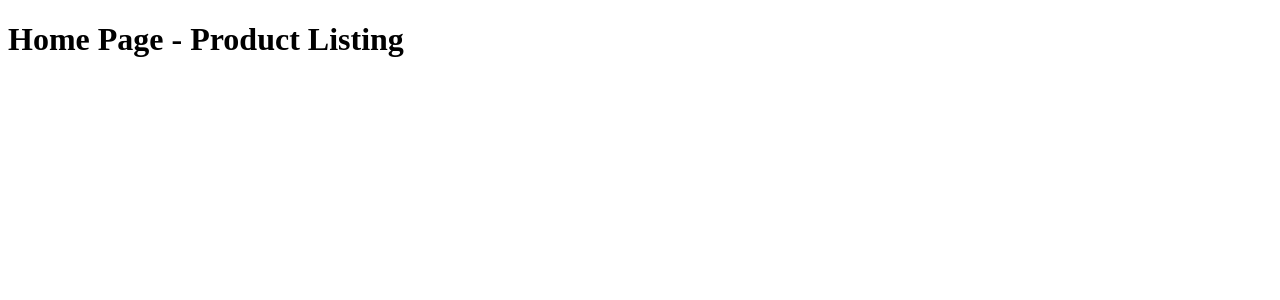
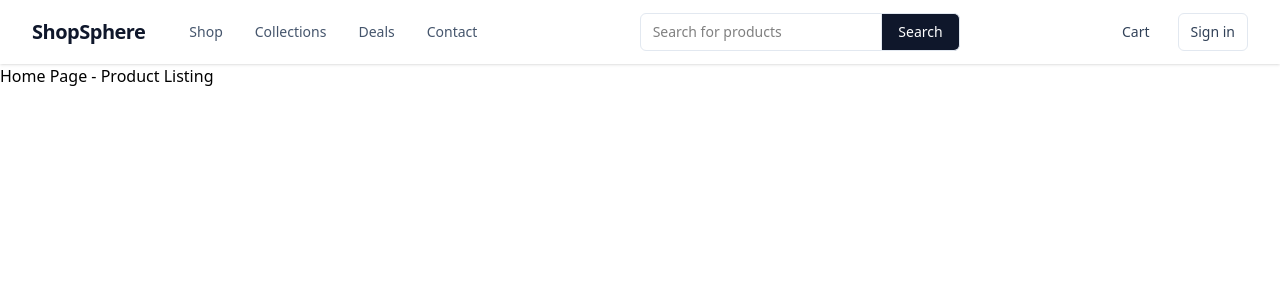
Before and after one commit to thee-banda/ecommerce-app-fullstack-stripe, a React (Vite) app in the folder frontend/: page / in a window 1280 px wide. Shown: the top 300 px of the page. Built offline with nearby package versions, Linux system fonts and the light colour scheme.

Commit message:
feat(frontend): import and place Navbar at top level in main layout

```diff
--- a/frontend/src/main.tsx
+++ b/frontend/src/main.tsx
@@ -4,10 +4,12 @@ import { BrowserRouter, Routes, Route } from "react-router-dom";
 import Home from "./pages/Home";
 import Cart from "./pages/Cart";
 import Checkout from "./pages/Checkout";
+import { Navbar } from "./components/Navbar";
 
 ReactDOM.createRoot(document.getElementById("root")!).render(
   <React.StrictMode>
     <BrowserRouter>
+    <Navbar />
       <Routes>
         <Route path="/" element={<Home />} />
         <Route path="/cart" element={<Cart />} />
```
